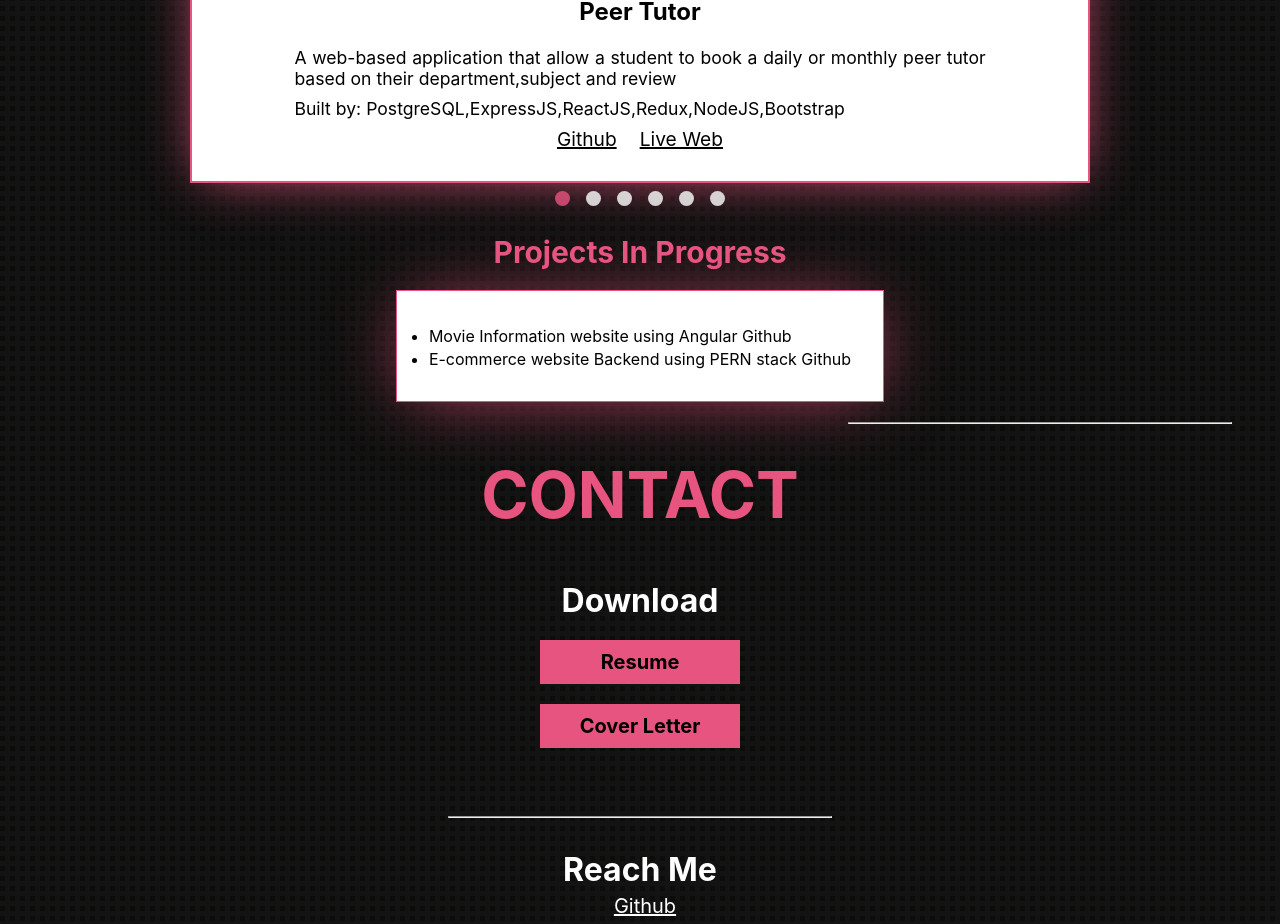
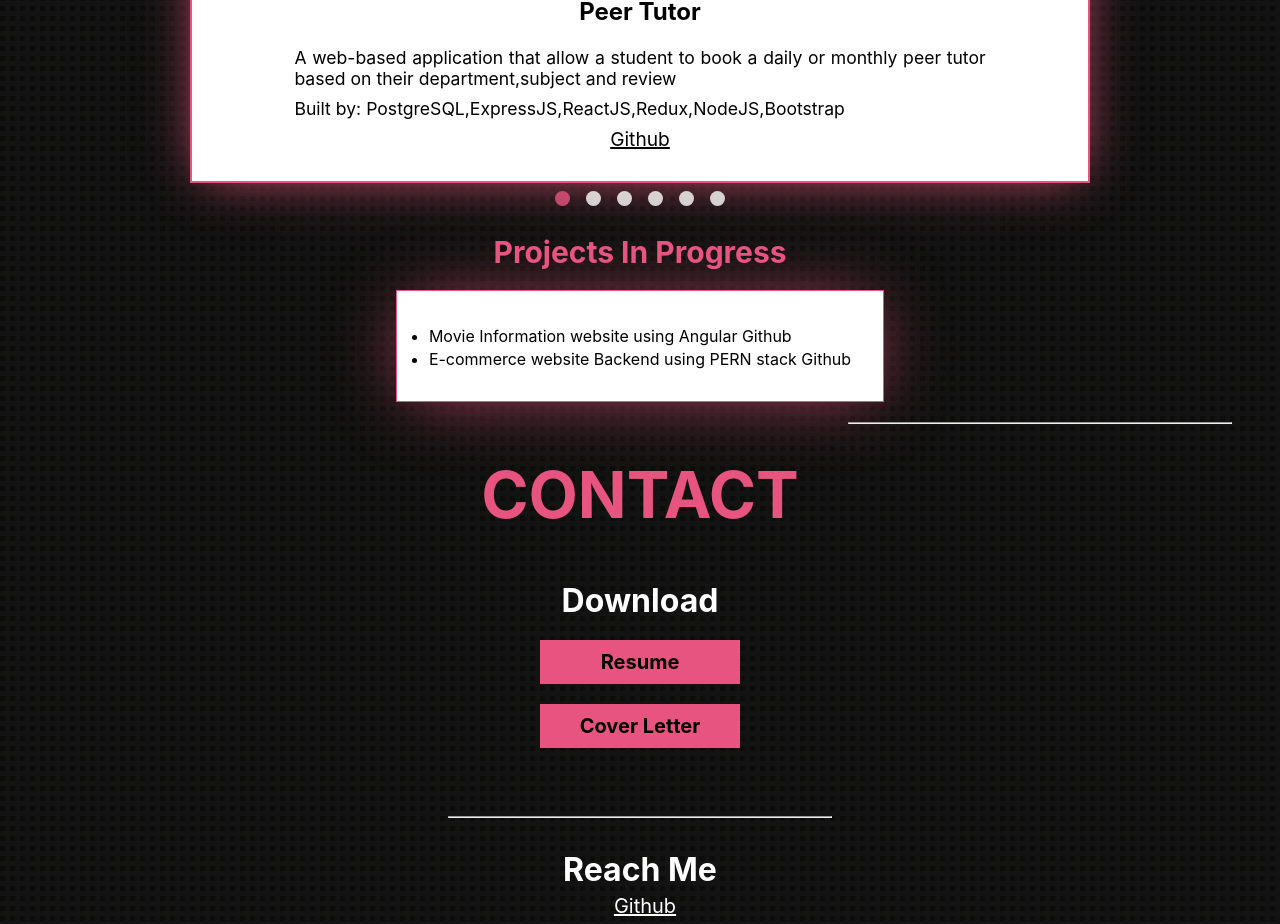
Before and after one commit to Vivy24/portfolio, a Next.js app: page / in a window 1280 px wide. Shown: the part 3214-4138 px from the top of the page. Built offline with nearby package versions, Linux system fonts and the light colour scheme.

Commit message:
Removed unused link

```diff
--- a/components/carousel.js
+++ b/components/carousel.js
@@ -54,7 +54,6 @@ const EmblaCarousel = ({ options = { loop: true } }) => {
               ]}
               image={"image/projects/peertutor.png"}
               github={"https://github.com/Vivy24/PeerTutor"}
-              publicLink={"https://peer-tutor-vivy.herokuapp.com/"}
             />
           </div>
 
@@ -86,7 +85,6 @@ const EmblaCarousel = ({ options = { loop: true } }) => {
               languageArray={["Flask", "EJS", "MySQL", "Bootstrap"]}
               image={"image/projects/webstorage.png"}
               github={"https://github.com/Vivy24/WS"}
-              publicLink={"https://websitestorage.herokuapp.com/"}
             />
           </div>
 
@@ -102,7 +100,6 @@ const EmblaCarousel = ({ options = { loop: true } }) => {
               languageArray={["ExpressJS", "MongoDB", "EJS", "Bootstrap"]}
               image={"image/projects/janestore.png"}
               github={"https://github.com/Vivy24/JaneStore"}
-              publicLink={"https://janestore12.herokuapp.com/"}
             />
           </div>
 
```
